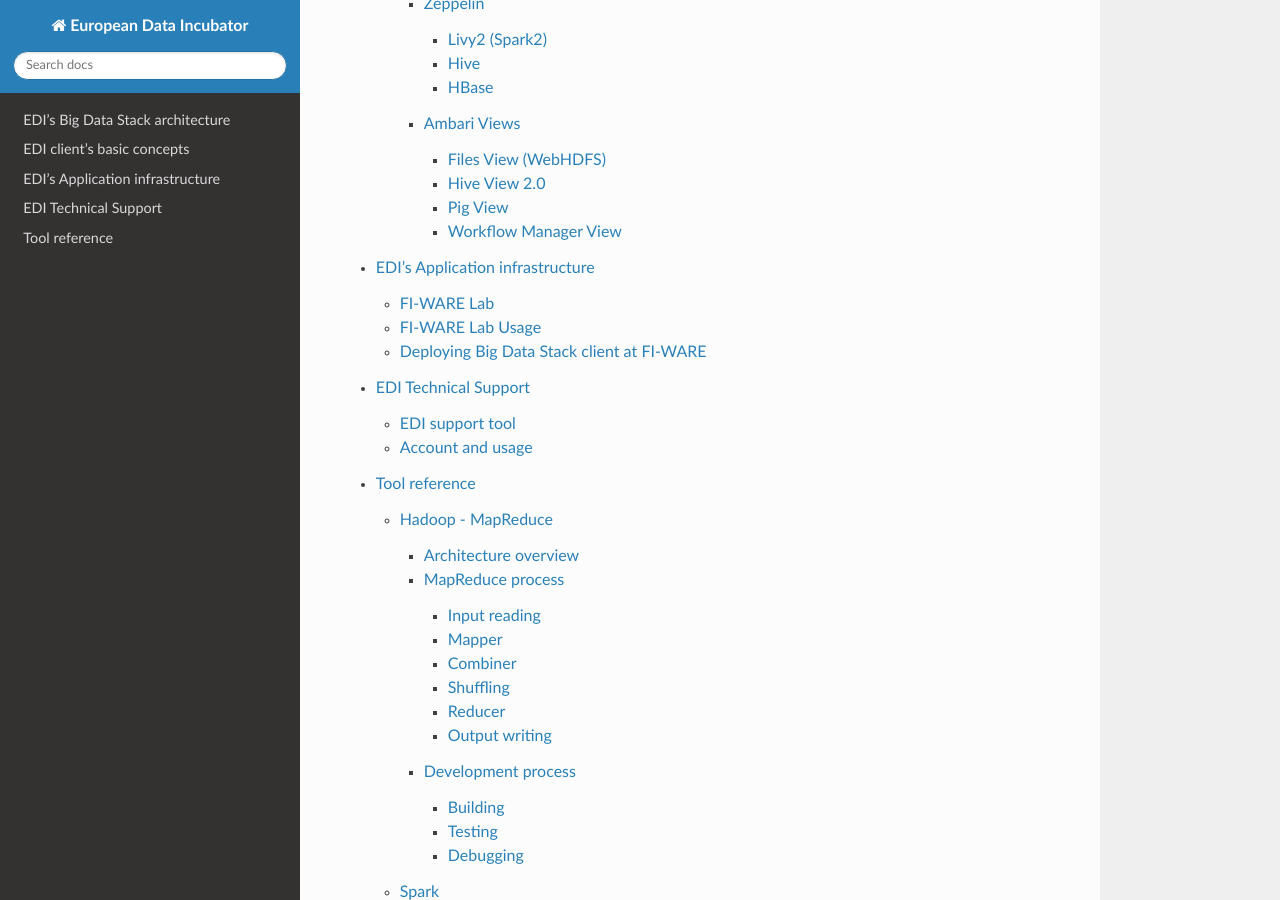
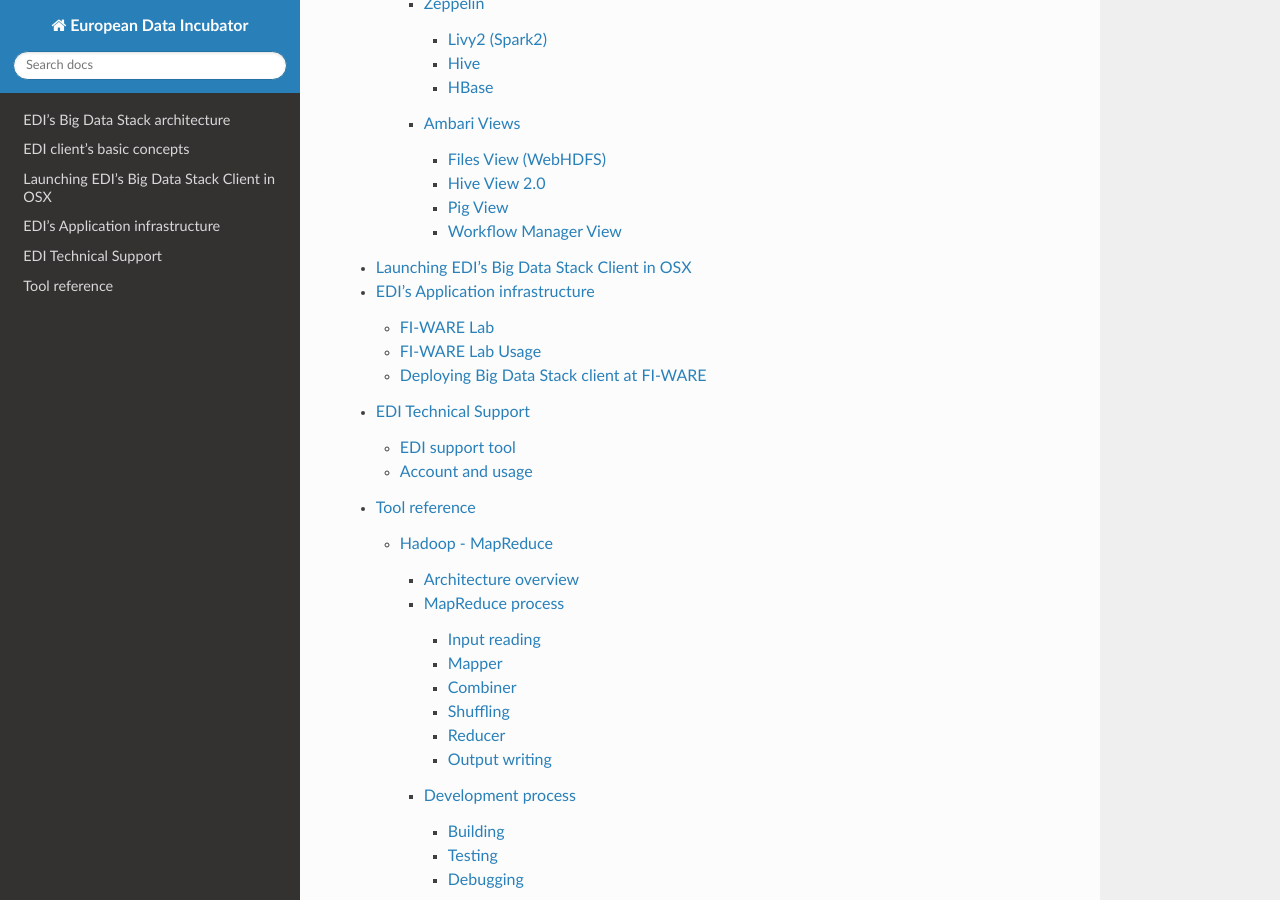
Before and after one commit to edincubator/edi-doc, a Sphinx documentation site: the page built from source/index.rst, in a window 1280 px wide and 900 px high, scrolled down 2692 px. Built offline with Sphinx 7.4.7 and the Read the Docs theme 2.0.0, drawn with Linux system fonts in a browser that asks for light colours; some of the changed lines change nothing that is shown.

Commit message:
Adding instructions for OSX

```diff
--- a/source/big-data-stack/basic-concepts.rst
+++ b/source/big-data-stack/basic-concepts.rst
@@ -2,6 +2,10 @@
 
 EDI client's basic concepts
 ===========================
+
+.. note::
+
+  If you use OSX, please read :ref:`stack-client-osx`.
 
 Connect to Big Data Stack's VPN
 -------------------------------
--- /dev/null
+++ b/source/big-data-stack/instructions-for-osx.rst
@@ -0,0 +1,29 @@
+.. _stack-client-osx:
+
+Launching EDI's Big Data Stack Client in OSX
+============================================
+
+.. note::
+
+  If you are not intended to use the web apps (Zeppelin, NiFi and Ambari Views)
+  provided by the Big Data Stack, you can follow the :ref:`basicconcepts`.
+
+
+Docker for OSX have a limitation when launching desktop applications that avoids
+working with the VPN connection. If you want to access to web apps provided by
+EDI's Big Data Stack, you must follow this workaround:
+
+1. Install TunnelBlick VPN client: https://tunnelblick.net/
+2. Modify your `edi.ovpn` file and add the following line to the top of the file:
+
+.. code-block:: vim
+
+  dhcp-option DNS 192.168.1.11
+
+
+
+3. Open TunnelBlick and drag and drop your ovpn file. Connect to the vpn and in a browser open https://manager.edincubator.eu:8443.
+
+This way, your host computer is connected to the VPN. If you use this workaround,
+you must launch the CLI stack-client with `--net=host` option instead
+`--net=container:vpn` option and the vpn-client container must be stopped.
--- a/source/index.rst
+++ b/source/index.rst
@@ -51,6 +51,7 @@
 
    big-data-stack/architecture
    big-data-stack/basic-concepts
+   big-data-stack/instructions-for-osx
    application-infrastructure/index
    technical-support/index
    reference/index
```
